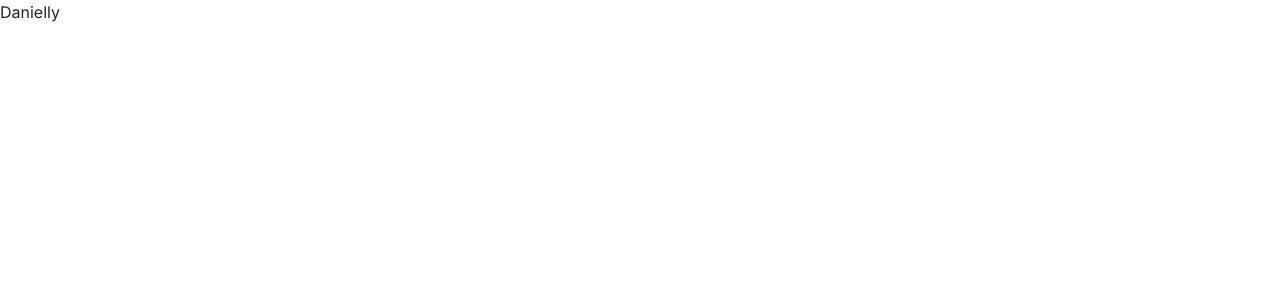
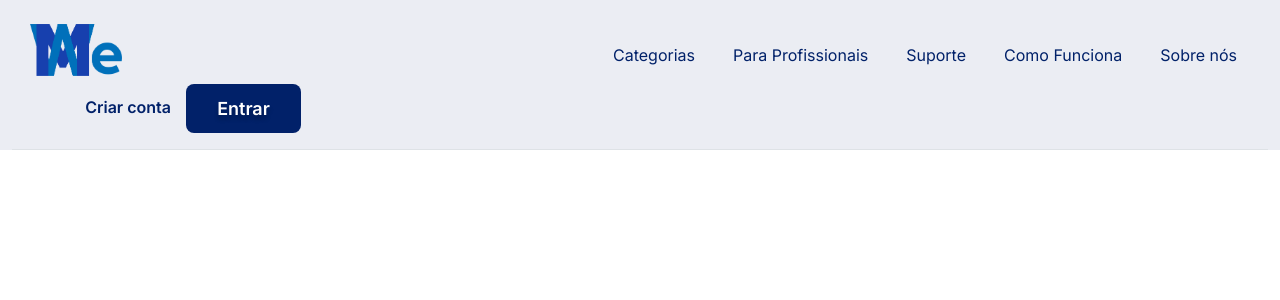
Before and after one commit to WE-A-ME/ReactJs-Weame, a React (Create React App) app in the folder we-a-me/: page / in a window 1280 px wide. Shown: the top 300 px of the page. Built offline with nearby package versions, Linux system fonts and the light colour scheme.

Commit message:
Update App.js

```diff
--- a/we-a-me/src/App.js
+++ b/we-a-me/src/App.js
@@ -1,9 +1,10 @@
-
+import NavBar from "./components/navbar/NavBar";
+import NavBarIndex from "./components/navbar/NavBarIndex/NavBarIndex";
 
 function App() {
   return (
     <div>
-      <p>Danielly</p>
+      <NavBarIndex/>
     </div>
   );
 }
```
